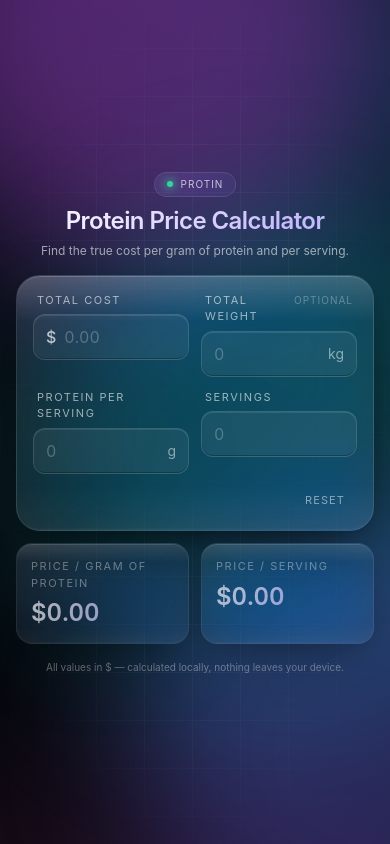
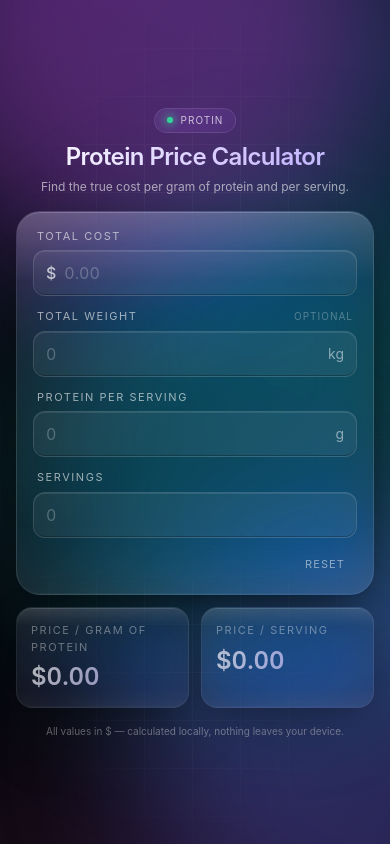
Before and after one commit to TalhaAnsari123/Pro-Tin, a Next.js app: page / in a window 390 px wide. Built offline with nearby package versions, Linux system fonts and the light colour scheme.

Commit message:
grid change

```diff
--- a/src/app/page.tsx
+++ b/src/app/page.tsx
@@ -2,7 +2,7 @@ import Calculator from "@/components/Calculator";
 
 export default function Home() {
   return (
-    <main className="relative h-[100svh] w-full flex items-center justify-center px-4 py-6 sm:py-12 overflow-hidden">
+    <main className="relative h-[100svh] w-full flex items-center justify-center px-4 py-6 sm:py-12 overflow-y-auto overflow-x-hidden">
       {/* Floating ambient blobs */}
       <div
         aria-hidden
--- a/src/components/Calculator.tsx
+++ b/src/components/Calculator.tsx
@@ -65,7 +65,7 @@ export default function Calculator() {
       <section
         className="relative glass glass-sheen rounded-[24px] p-4 sm:p-7 overflow-hidden"
       >
-        <div className="grid grid-cols-2 gap-3 sm:gap-4">
+        <div className="grid grid-cols-1 sm:grid-cols-2 gap-3 sm:gap-4">
           <GlassInput
             label="Total Cost"
             placeholder="0.00"
```
